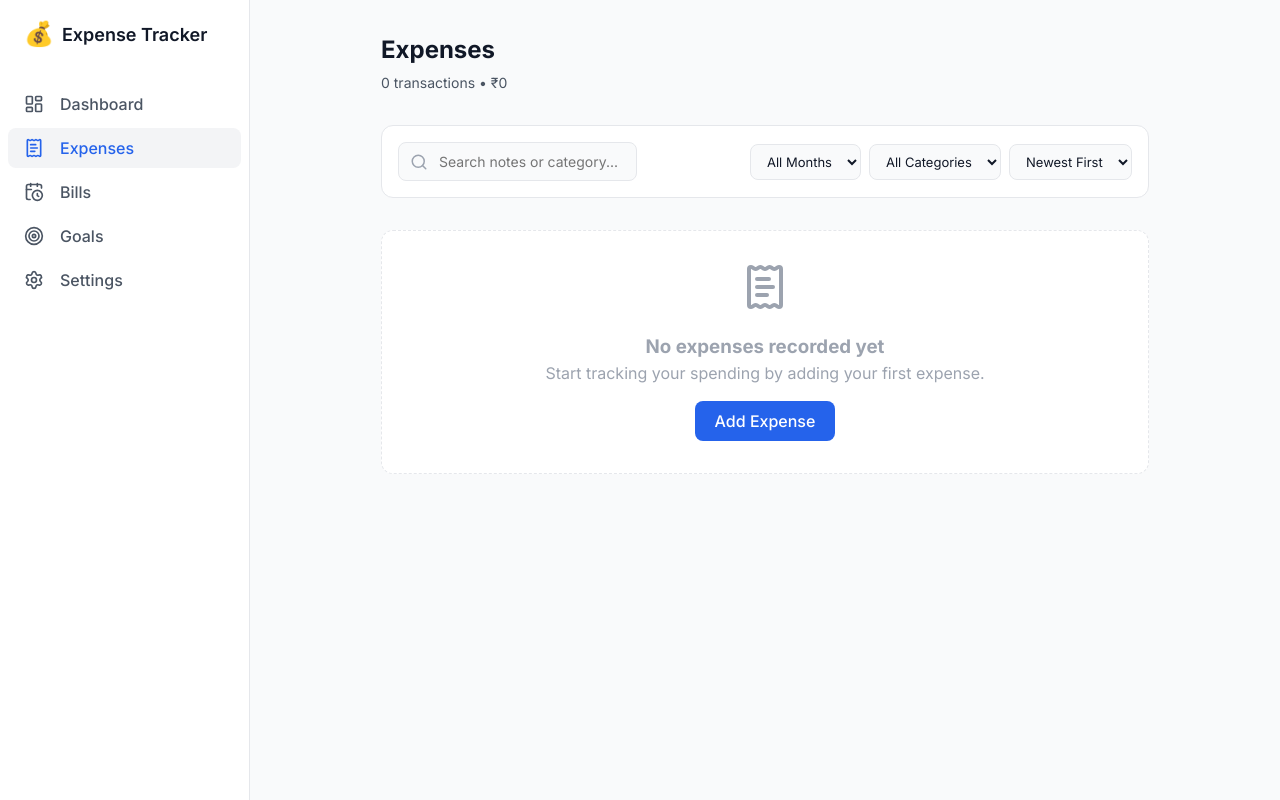
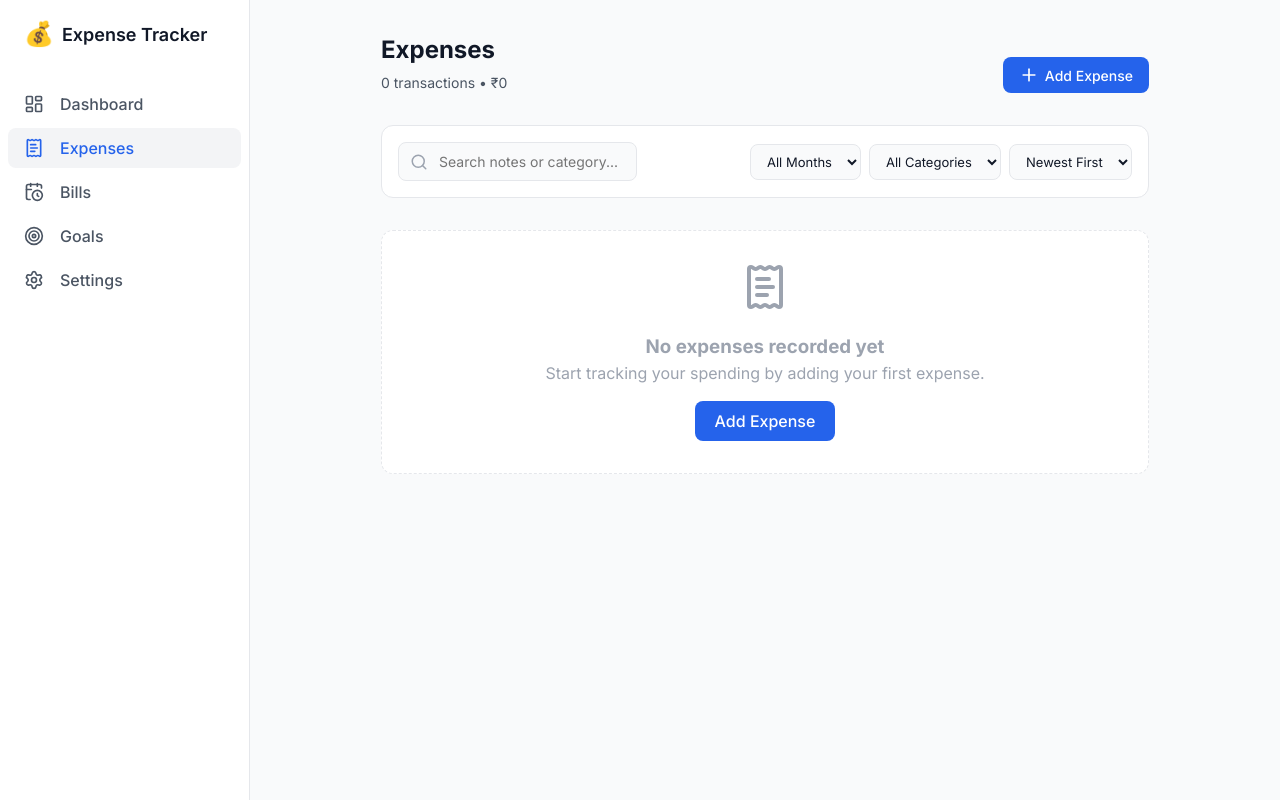
Before and after one commit to anujkhanna2005-netizen/expense-tracker-pwa, a React (Vite) app: page /expenses in a window 1280 px wide. Built offline with nearby package versions, Linux system fonts and the light colour scheme.

Commit message:
Restore Add Expense header button for desktop

```diff
--- a/src/pages/Dashboard.module.css
+++ b/src/pages/Dashboard.module.css
@@ -259,3 +259,4 @@
 .emptyBudgetAction { flex-direction: column; align-items: flex-start; gap: 12px; } .setBudgetBtn { background-color: var(--bg-tertiary); color: var(--text-primary); border: 1px solid var(--border-color); padding: 6px 12px; border-radius: var(--radius-md); font-size: 13px; font-weight: 500; cursor: pointer; transition: background-color 0.2s; } .setBudgetBtn:hover { background-color: var(--bg-secondary); }
 .setBudgetBtn { background-color: var(--accent-primary); color: white; border: none; padding: 10px 16px; border-radius: var(--radius-md); font-size: 14px; font-weight: 600; cursor: pointer; transition: background-color 0.2s, transform 0.1s; } .setBudgetBtn:hover { background-color: var(--accent-hover); transform: translateY(-1px); } .setBudgetBtn:active { transform: translateY(0); }
 .emptyWelcomeState { display: flex; flex-direction: column; align-items: center; justify-content: center; text-align: center; height: 100%; min-height: 60vh; padding: var(--spacing-xl); } .welcomeIconWrapper { background-color: var(--bg-secondary); padding: 24px; border-radius: 50%; margin-bottom: var(--spacing-lg); color: var(--accent-primary); } .welcomeTitle { font-size: 28px; margin-bottom: var(--spacing-sm); } .welcomeMessage { color: var(--text-secondary); margin-bottom: var(--spacing-xl); max-width: 400px; font-size: 16px; line-height: 1.5; } .primaryActionBtn { background-color: var(--accent-primary); color: white; border: none; padding: 14px 28px; border-radius: var(--radius-full); font-weight: 600; font-size: 16px; cursor: pointer; transition: background-color 0.2s, transform 0.2s; box-shadow: 0 4px 12px rgba(59, 130, 246, 0.3); } .primaryActionBtn:hover { background-color: var(--accent-hover); transform: translateY(-2px); } .secondaryText { margin-top: var(--spacing-md); color: var(--text-secondary); font-size: 14px; }
+.addBtn { display: flex; align-items: center; gap: 6px; background-color: var(--accent-primary); color: white; padding: 8px 16px; border-radius: var(--radius-md); font-size: 14px; font-weight: 500; transition: background-color 0.2s; border: none; cursor: pointer; } .addBtn:hover { background-color: var(--accent-hover); } @media (max-width: 767px) { .addBtn { display: none; } }
--- a/src/pages/Dashboard.tsx
+++ b/src/pages/Dashboard.tsx
@@ -3,7 +3,7 @@ import { useData } from '../contexts/DataContext';
 import { formatCompactCurrency, formatCurrency } from '../utils/format';
 import { PieChart, Pie, Cell, ResponsiveContainer, Tooltip } from 'recharts';
 import { useNavigate } from 'react-router-dom';
-import { Sparkles } from 'lucide-react';
+import { Sparkles, Plus } from 'lucide-react';
 import styles from './Dashboard.module.css';
 
 const Dashboard: React.FC = () => {
@@ -86,8 +86,17 @@ const Dashboard: React.FC = () => {
   return (
     <div className={styles.dashboard}>
       <header className={styles.header}>
-        <h1 className={styles.title}>{currentMonthName}</h1>
-        <p className={styles.subtitle}>Welcome back! Here's your summary.</p>
+        <div>
+          <h1 className={styles.title}>{currentMonthName}</h1>
+          <p className={styles.subtitle}>Welcome back! Here's your summary.</p>
+        </div>
+        <button
+          className={styles.addBtn}
+          onClick={() => window.dispatchEvent(new Event('openAddExpense'))}
+        >
+          <Plus size={20} />
+          <span>Add Expense</span>
+        </button>
       </header>
 
       {/* Monthly Snapshot */}
--- a/src/pages/Expenses.module.css
+++ b/src/pages/Expenses.module.css
@@ -216,3 +216,4 @@
     justify-content: flex-end;
   }
 }
+.addBtn { display: flex; align-items: center; gap: 6px; background-color: var(--accent-primary); color: white; padding: 8px 16px; border-radius: var(--radius-md); font-size: 14px; font-weight: 500; transition: background-color 0.2s; border: none; cursor: pointer; } .addBtn:hover { background-color: var(--accent-hover); } @media (max-width: 767px) { .addBtn { display: none; } }
--- a/src/pages/Expenses.tsx
+++ b/src/pages/Expenses.tsx
@@ -1,7 +1,7 @@
 import React, { useState, useMemo } from 'react';
 import { useData } from '../contexts/DataContext';
 import { formatCurrency } from '../utils/format';
-import { Search, Trash2, Edit2, ReceiptText } from 'lucide-react';
+import { Search, Trash2, Edit2, ReceiptText, Plus } from 'lucide-react';
 import ConfirmModal from '../components/ConfirmModal';
 import EditExpenseModal from '../components/EditExpenseModal';
 import type { Expense } from '../types';
@@ -55,7 +55,13 @@ const Expenses: React.FC = () => {
           <p className={styles.subtitle}>{filteredExpenses.length} transactions • {formatCurrency(totalFilteredAmount, settings.currency)}</p>
         </div>
 
-        {/* We reuse the global Plus button from Layout for Quick Add, but we could add one here too if needed */}
+        <button
+          className={styles.addBtn}
+          onClick={() => window.dispatchEvent(new Event('openAddExpense'))}
+        >
+          <Plus size={20} />
+          <span>Add Expense</span>
+        </button>
       </header>
 
       <div className={styles.controls}>
```
